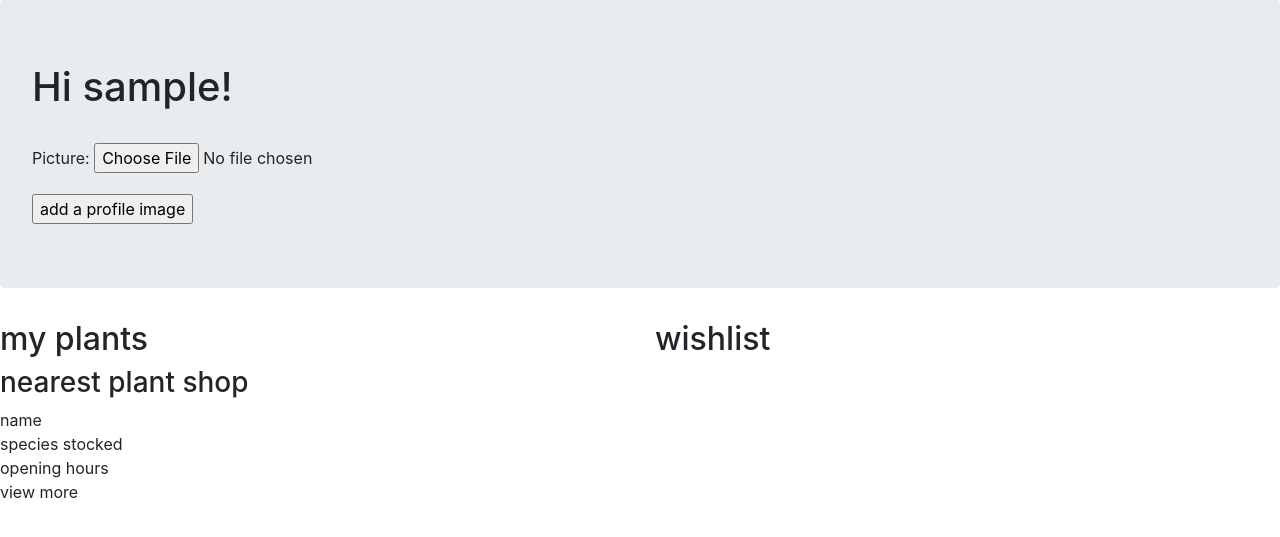
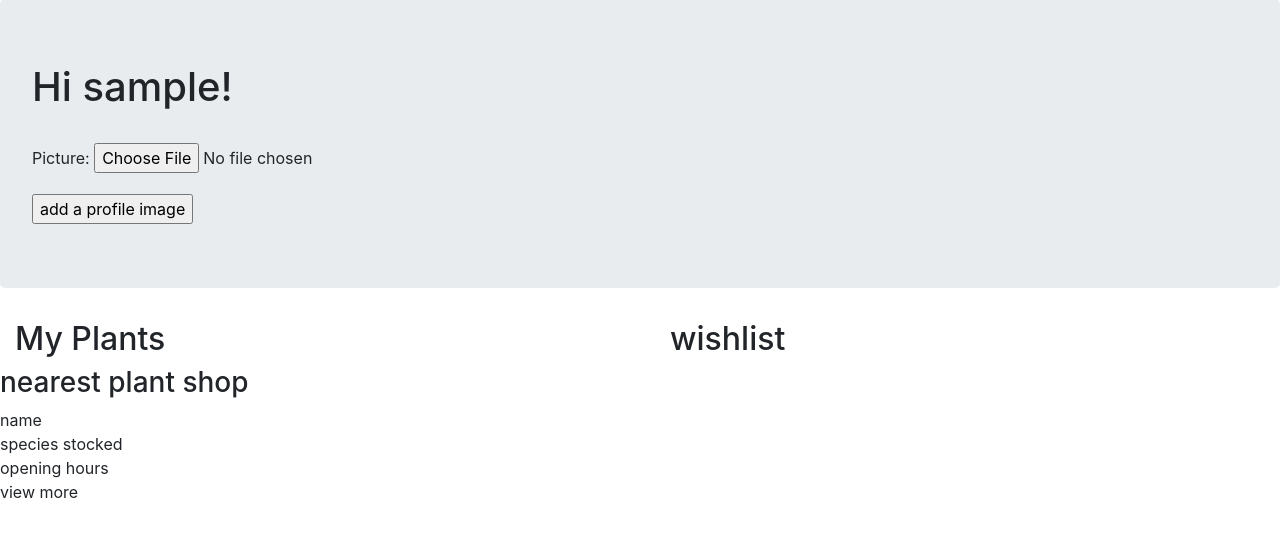
Before and after one commit to sdmmck/plantmate, a Django app: page /myaccount/ in a window 1280 px wide. Shown: the part 57-594 px from the top of the page. Run offline with Django 3.2, Linux system fonts and the light colour scheme; the visitor is signed in with stand-in values (Sample User, id 1); data comes from the database, SQL or seed files in the repository; some libraries are stand-ins or nearby versions.

Commit message:
working buttons etc

```diff
--- a/templates/plantmate/myaccount.html
+++ b/templates/plantmate/myaccount.html
@@ -27,16 +27,21 @@ my account
 </div>
 <div class="row">
     <div class="col-md-6">
-        <h2>my plants</h2>
+        <div class="container" >
+                <h2>My Plants</h2>
                 {% if saved_plants %}
                 {% for saved in saved_plants %}
                 <a href="/plant-list/{{ saved.slug }}">{{ saved.name }}</a>
                 <img src="{% static saved.picture %}" width="100">
+
                 </br>
             {% endfor %}
             {% endif %}
         </div>
+    </div>
     <div class="col-md-6">
+        <div class="container" >
+
                 <h2>wishlist</h2>
                 {% if wishlist_plants %}
                 {% for wish in wishlist_plants %}
@@ -45,6 +50,8 @@ my account
                 </br>
                 {% endfor %}
                 {% endif %}
+            </div>
+        </div>
 
     </div>
 </div>
```
Also changed, not shown: media/media/user_profile_images/THT.jpg (added), media/media/user_profile_images/THT_P2nC5I0.jpg (added), media/profile_images/1918299_404945620568_5149307_n.jpg (added), static/css/style.css (deleted). Lines whose indentation alone changed are shown as unchanged.
